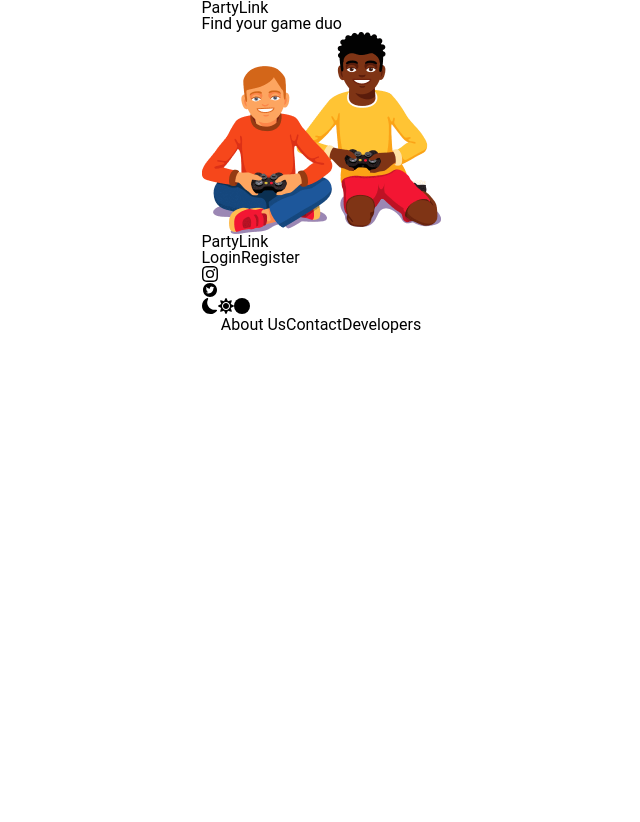
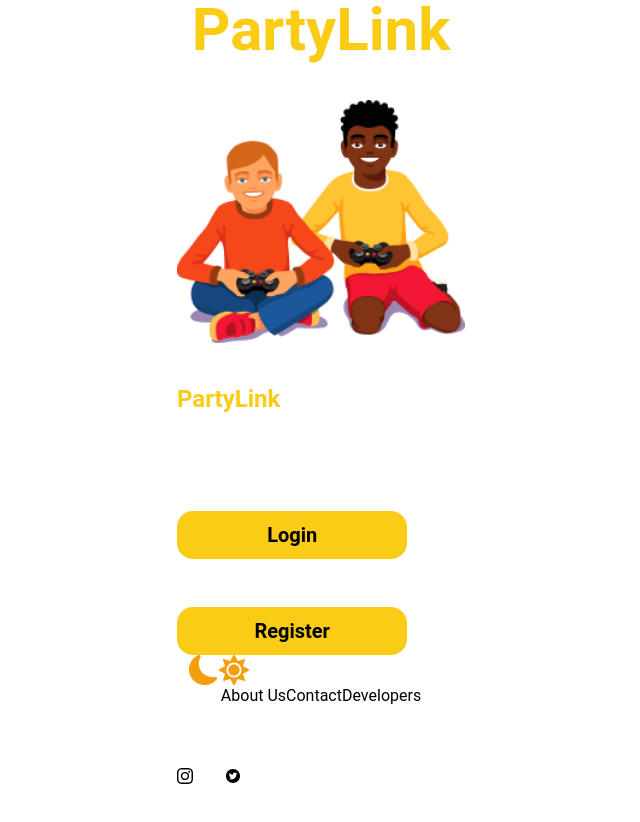
Before and after one commit to PartyLinkGames/party-link, a Next.js app: page / in a window 1280 px wide. Shown: the top 822 px of the page, without its empty margins (319-959 px from the left). Built offline with nearby package versions, Linux system fonts and the light colour scheme; no server answers.

Commit message:
fix-bug-dashboard

```diff
--- a/tailwind.config.js
+++ b/tailwind.config.js
@@ -1,8 +1,11 @@
 /** @type {import('tailwindcss').Config} */
 module.exports = {
   content: [
-    "./src/pages/**/*.{js,ts,jsx,tsx}",
-    "./src/components/**/*.{js,ts,jsx,tsx}",
+    "./index.html",
+    "./src//.{js,ts,jsx,tsx}",
+    "./app/**/.{js,ts,jsx,tsx}",
+    "./pages//*.{js,ts,jsx,tsx}",
+    "./components//*.{js,ts,jsx,tsx}",
   ],
   theme: {
     extend: {
```
